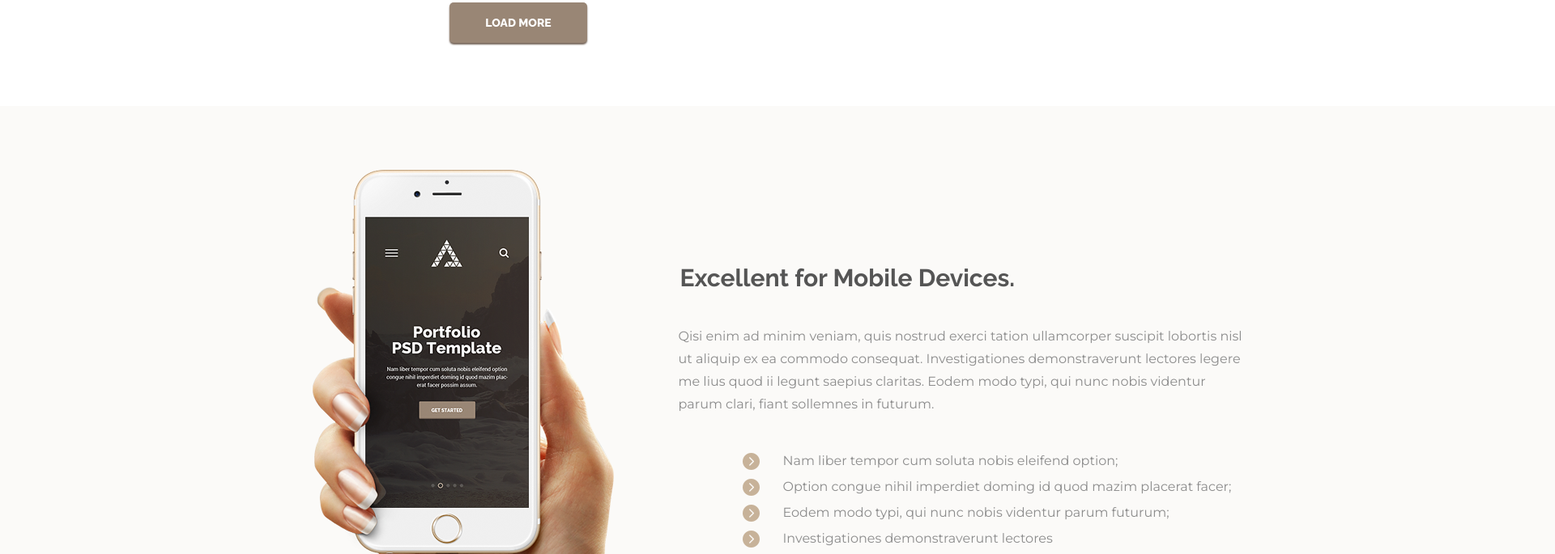
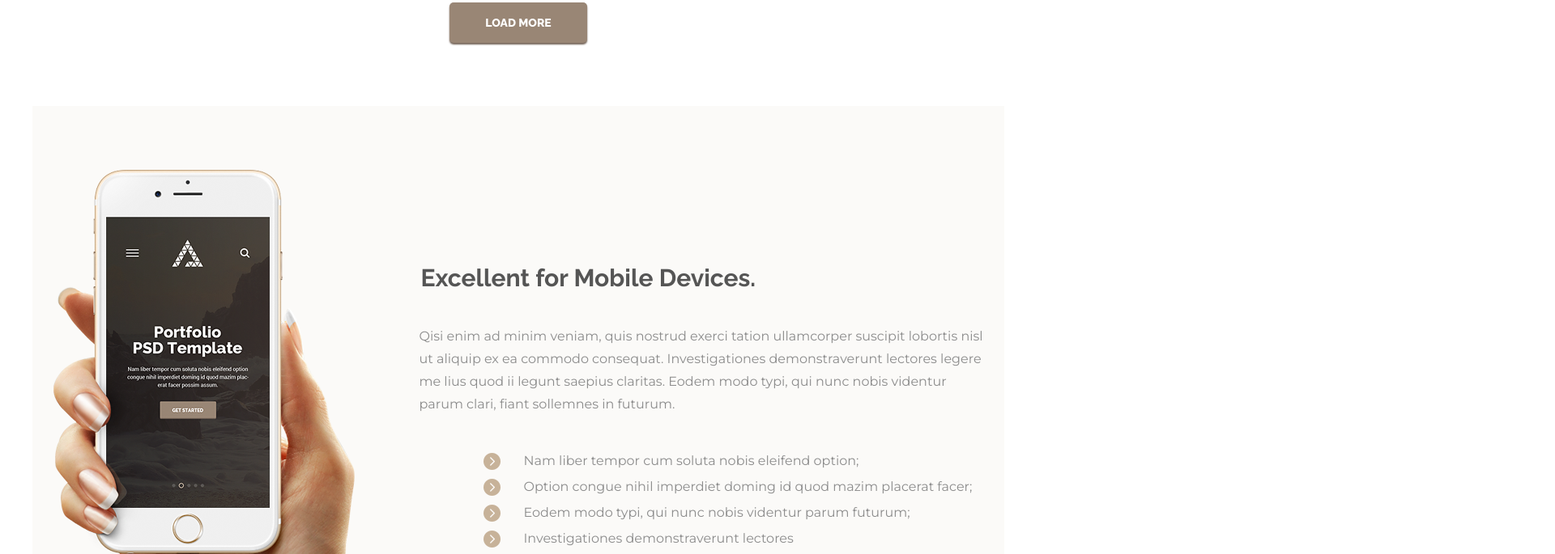
Before and after one commit to NadyaHristuk/BC9_marge, a plain HTML site: page index.html in a window 1280 px wide. Shown: the part 3135-3820 px from the top of the page at 81% size, 1920 px wide, since content can reach past the window. Drawn offline with Linux system fonts and the light colour scheme.

Commit message:
Update sections.css

```diff
--- a/css/sections.css
+++ b/css/sections.css
@@ -1,10 +1,10 @@
-  *{
-      margin: 0px;
-      padding: 0px;
+  .statistics{
+      max-width: 1200px;
+      margin: 0 auto;
   }
+
   .statistics-article {
     background-color: rgb(251, 250, 248);
-    width: 1920px;
     padding-top: 79px;
     display: flex;
     justify-content: center;
@@ -62,7 +62,6 @@
     background-image: -moz-linear-gradient( 0deg, rgb(33,27,25) 0%, rgb(78,52,39) 100%);
     background-image: -webkit-linear-gradient( 0deg, rgb(33,27,25) 0%, rgb(78,52,39) 100%);
     background-image: -ms-linear-gradient( 0deg, rgb(33,27,25) 0%, rgb(78,52,39) 100%);
-    width: 1920px;
   }
   .statistics-block-ul{
     display: flex;
```
